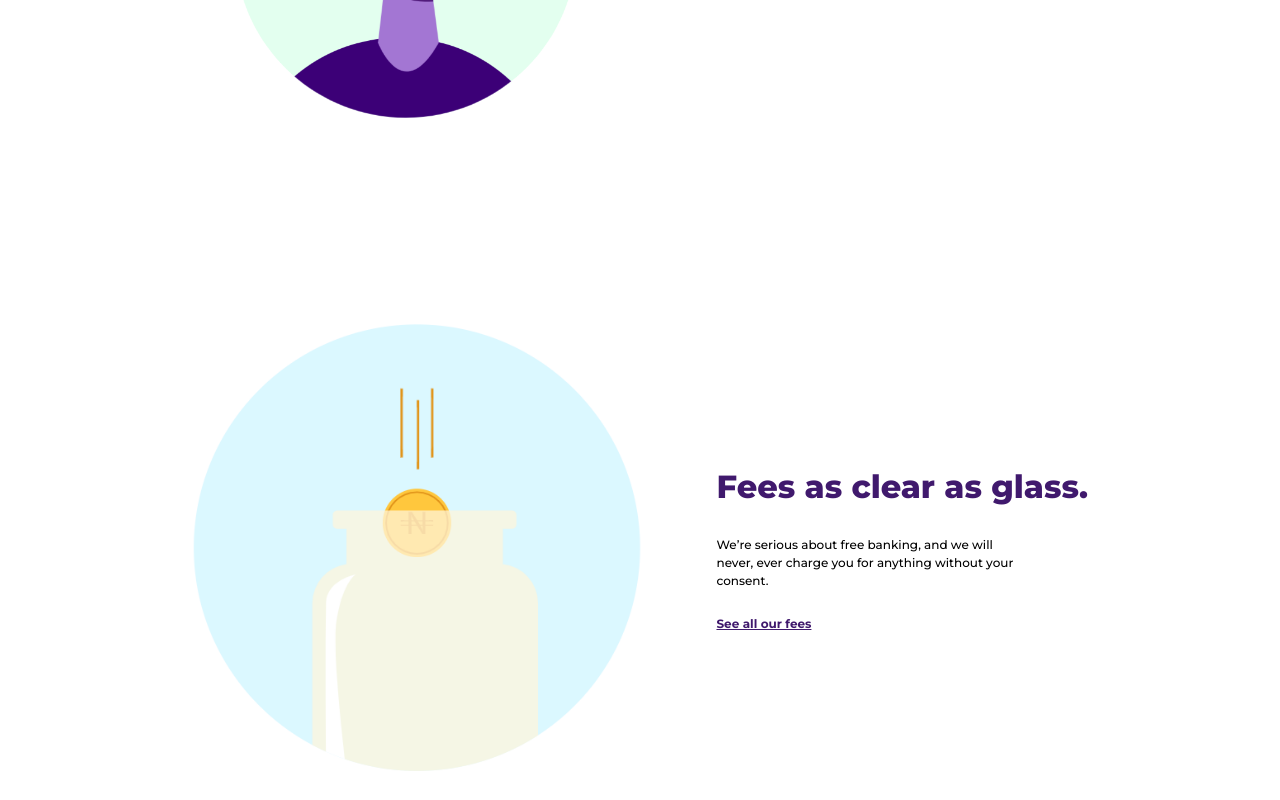
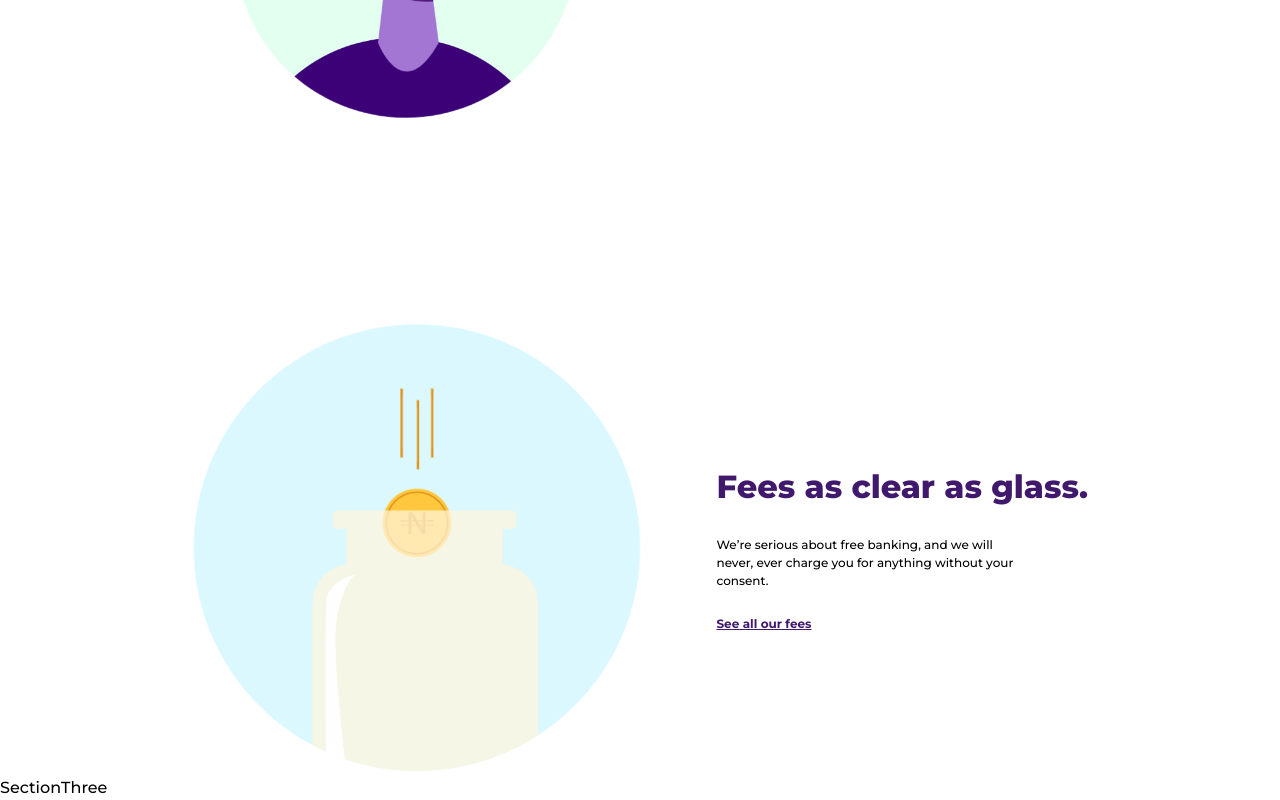
Before and after one commit to Dimex19/kuda-clone, a React (Vite) app: page / in a window 1280 px wide. Shown: the part 4870-5670 px from the top of the page. Before the commit the page ends 5646 px from the top, so only its background shows below. Built offline with nearby package versions, Linux system fonts and the light colour scheme.

Commit message:
section three begins

```diff
--- a/src/App.jsx
+++ b/src/App.jsx
@@ -2,6 +2,7 @@ import './App.css'
 import Header from './components/Header'
 import Hero from './components/Hero'
 import SectionOne from './components/SectionOne'
+import SectionThree from './components/SectionThree'
 import SectionTwo from './components/SectionTwo'
 const App = ()=> {
   return (
@@ -10,6 +11,7 @@ const App = ()=> {
       <Hero />
       <SectionOne />
       <SectionTwo />
+      <SectionThree />
     </>
   )
 }
--- /dev/null
+++ b/src/components/SectionThree.jsx
@@ -0,0 +1,9 @@
+import React from 'react'
+
+const SectionThree = () => {
+  return (
+    <div>SectionThree</div>
+  )
+}
+
+export default SectionThree
```
